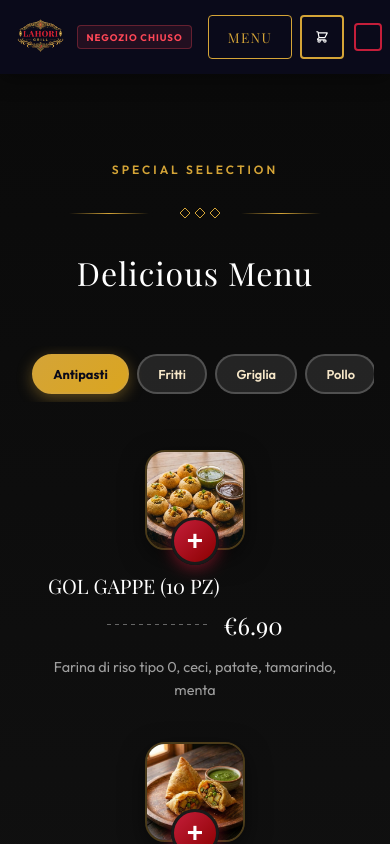
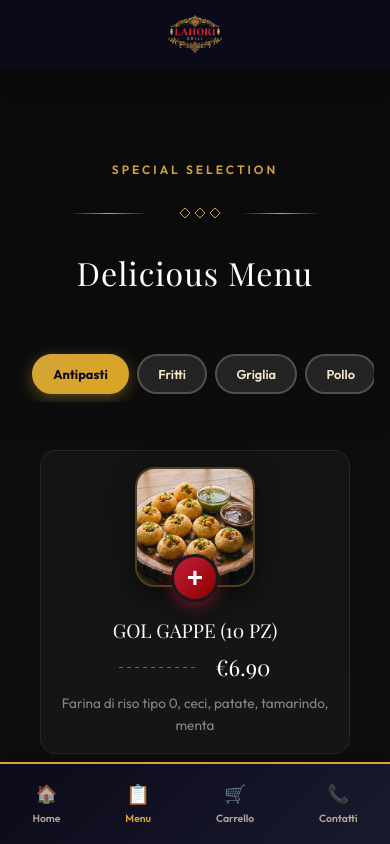
Before and after one commit to krishanu8219/lahori-grill-restaurant-website, a Next.js app: page /menu in a window 390 px wide. Shown: the top 844 px of the page. Built offline with nearby package versions, Linux system fonts and the light colour scheme; a web font is replaced by a local one.

Commit message:
feat: major mobile UX overhaul - sticky cart bar, bottom nav, minimal header, phone number (+39 351 294 9055), 2x logo on homepage

```diff
--- a/app/globals.css
+++ b/app/globals.css
@@ -779,6 +779,25 @@ a {
   line-height: 1.6;
 }
 
+/* Clickable contact items */
+.contact-item-link {
+  text-decoration: none;
+  padding: 1rem;
+  margin: -1rem;
+  border-radius: var(--radius-md);
+  transition: all 0.3s ease;
+  cursor: pointer;
+}
+
+.contact-item-link:hover,
+.contact-item-link:focus {
+  background: rgba(212, 164, 55, 0.1);
+}
+
+.contact-item-link:active {
+  background: rgba(212, 164, 55, 0.2);
+}
+
 .contact-map {
   border-radius: var(--radius-lg);
   overflow: hidden;
@@ -962,78 +981,67 @@ a {
 }
 
 @media (max-width: 768px) {
+
+  /* Minimal header - logo only on mobile */
   .nav {
-    padding: 0.8rem 0.5rem;
-    /* Increase vertical padding */
-    gap: 0.3rem;
-    /* Reduce gap */
+    padding: 0.6rem 1rem;
+    justify-content: center;
     border-bottom: none;
   }
 
+  /* FORCE hide all nav buttons on mobile - using bottom nav instead */
   .nav-right {
-    gap: 0.3rem;
-  }
-
-  /* Make logo prominent but fit */
+    display: none !important;
+  }
+
+  .btn-order-now,
+  .btn-order-now.closed,
+  .btn-menu-header,
+  .cart-icon-btn {
+    display: none !important;
+  }
+
+  /* Center and size the logo */
   .logo-img {
-    height: 48px;
-    /* Slightly bigger logo */
+    height: 50px;
     width: auto;
   }
 
-  /* Compact Order/Closed Button */
-  .btn-order-now,
-  .btn-order-now.closed {
-    padding: 0.3rem 0.5rem;
-    font-size: 0.6rem;
-    /* Smaller font */
-    white-space: nowrap;
-    border-radius: 4px;
-  }
-
-  /* Compact Menu Button */
-  .btn-menu-header {
-    margin-left: 0.1rem;
-    padding: 0 0.5rem;
-    font-size: 0.65rem;
-    height: 28px;
-    /* Fixed height 28px */
-    display: inline-flex;
+  /* Homepage: 2x bigger logo */
+  .header-homepage .logo-img {
+    height: 100px;
+    width: auto;
+  }
+
+  .logo {
+    margin: 0 auto;
+  }
+
+  /* Hide mobile menu toggle - using bottom nav */
+  .menu-toggle {
+    display: none !important;
+  }
+
+  .mobile-menu {
+    display: none !important;
+  }
+
+  /* Center footer on mobile */
+  .footer-brand {
+    display: flex;
+    flex-direction: column;
     align-items: center;
-    justify-content: center;
-    line-height: normal;
-  }
-
-  /* Adjust Cart Icon Wrapper */
-  .cart-icon-btn {
-    width: 28px;
-    /* Fixed height 28px */
-    height: 28px;
-  }
-
-  .cart-icon-btn svg {
-    width: 14px;
-    height: 14px;
-  }
-
-  /* Adjust Menu Toggle */
-  .menu-toggle {
-    width: 28px;
-    /* Fixed height 28px */
-    height: 28px;
-    padding: 6px 4px;
-    /* Adjusted padding */
-    margin-left: 0.1rem;
-  }
-
-  .menu-toggle span {
-    width: 16px;
-  }
-
-  /* Make footer logo prominent on mobile */
+    text-align: center;
+  }
+
   .footer-logo-img {
-    height: 120px;
+    height: 100px;
     width: auto;
+    margin: 0 auto;
+  }
+
+  .footer-tagline {
+    text-align: center;
   }
 }
 
@@ -3096,26 +3104,60 @@ a {
 
   .menu-grid-row {
     grid-template-columns: 1fr;
-    gap: 2.5rem;
-    padding: 0 1rem;
-  }
-
+    gap: 1.5rem;
+    padding: 0 0.75rem;
+  }
+
+  /* Full-width card layout on mobile */
   .delicious-menu-item {
     flex-direction: column;
-    align-items: center;
-    text-align: center;
+    align-items: stretch;
+    text-align: left;
+    background: rgba(255, 255, 255, 0.03);
+    border-radius: 16px;
+    padding: 1rem;
+    border: 1px solid rgba(255, 255, 255, 0.08);
+  }
+
+  .menu-item-image-wrapper {
+    width: 100%;
+    display: flex;
+    justify-content: center;
+    margin-bottom: 0.5rem;
+  }
+
+  .menu-item-image-box {
+    width: 140px;
+    height: 140px;
   }
 
   .delicious-menu-content {
     width: 100%;
   }
 
+  .menu-item-header-row {
+    justify-content: center;
+    flex-wrap: wrap;
+  }
+
+  .delicious-item-name {
+    text-align: center;
+    width: 100%;
+  }
+
   .menu-item-price-line {
     justify-content: center;
+    margin: 0.5rem 0;
+  }
+
+  .delicious-item-desc {
+    text-align: center;
+    font-size: 0.85rem;
+    opacity: 0.8;
   }
 
   .connecting-dots {
-    max-width: 100px;
+    max-width: 80px;
   }
 }
 
@@ -3125,16 +3167,21 @@ a {
   }
 
   .delicious-item-name {
-    font-size: 1.25rem;
+    font-size: 1.2rem;
   }
 
   .delicious-item-price {
-    font-size: 1.5rem;
+    font-size: 1.4rem;
   }
 
   .menu-item-image-box {
-    width: 100px;
-    height: 100px;
+    width: 120px;
+    height: 120px;
+  }
+
+  .menu-grid-row {
+    gap: 1.25rem;
+    padding: 0 0.5rem;
   }
 }
 
@@ -4016,3 +4063,218 @@ a {
 .step-circle.completed {
   background: linear-gradient(135deg, var(--color-gold), #c9922e);
 }
+
+/* ========================================
+   STICKY CART BAR (MOBILE)
+   ======================================== */
+.sticky-cart-bar {
+  display: none;
+  position: fixed;
+  bottom: 0;
+  left: 0;
+  right: 0;
+  background: linear-gradient(135deg, var(--color-dark) 0%, #1a1a2e 100%);
+  border-top: 2px solid var(--color-gold);
+  padding: 0.75rem 1rem;
+  z-index: 1000;
+  box-shadow: 0 -4px 20px rgba(0, 0, 0, 0.3);
+  animation: slideUp 0.3s ease-out;
+}
+
+@keyframes slideUp {
+  from {
+    transform: translateY(100%);
+  }
+
+  to {
+    transform: translateY(0);
+  }
+}
+
+.sticky-cart-content {
+  display: flex;
+  justify-content: space-between;
+  align-items: center;
+  max-width: 600px;
+  margin: 0 auto;
+  gap: 1rem;
+}
+
+.sticky-cart-info {
+  display: flex;
+  align-items: center;
+  gap: 0.5rem;
+  color: var(--color-cream);
+  font-size: 0.9rem;
+}
+
+.sticky-cart-icon {
+  font-size: 1.2rem;
+}
+
+.sticky-cart-count {
+  font-weight: 500;
+}
+
+.sticky-cart-separator {
+  opacity: 0.5;
+}
+
+.sticky-cart-total {
+  font-weight: 700;
+  color: var(--color-gold);
+  font-size: 1.1rem;
+}
+
+.sticky-cart-btn {
+  padding: 0.75rem 1.5rem;
+  background: linear-gradient(135deg, var(--color-gold) 0%, var(--color-mustard) 100%);
+  color: var(--color-dark);
+  font-weight: 700;
+  font-size: 0.85rem;
+  border-radius: 25px;
+  text-decoration: none;
+  white-space: nowrap;
+  box-shadow: 0 4px 15px rgba(212, 164, 55, 0.4);
+  transition: all 0.3s ease;
+}
+
+.sticky-cart-btn:hover {
+  transform: scale(1.05);
+  box-shadow: 0 6px 20px rgba(212, 164, 55, 0.5);
+}
+
+/* Show only on mobile */
+@media (max-width: 768px) {
+  .sticky-cart-bar {
+    display: block;
+  }
+
+  /* Default: position at top (replaces header on non-home pages) */
+  .sticky-cart-top {
+    top: 0;
+    bottom: auto;
+    border-top: none;
+    border-bottom: 2px solid var(--color-gold);
+    animation: slideDown 0.3s ease-out;
+  }
+
+  @keyframes slideDown {
+    from {
+      transform: translateY(-100%);
+    }
+
+    to {
+      transform: translateY(0);
+    }
+  }
+
+  /* Homepage: position below header */
+  .sticky-cart-below-header {
+    top: 70px;
+    /* Below header */
+    bottom: auto;
+    border-top: none;
+    border-bottom: 2px solid var(--color-gold);
+    animation: slideDown 0.3s ease-out;
+  }
+
+  /* Hide header when cart bar is at top (non-home pages) */
+  body:has(.sticky-cart-top) .header {
+    display: none !important;
+  }
+
+  /* Add padding to main content */
+  body:has(.sticky-cart-top) main {
+    padding-top: 60px;
+  }
+
+  body:has(.sticky-cart-below-header) main {
+    padding-top: 130px;
+  }
+}
+
+/* ========================================
+   BOTTOM NAVIGATION (MOBILE)
+   ======================================== */
+.bottom-nav {
+  display: none;
+  position: fixed;
+  bottom: 0;
+  left: 0;
+  right: 0;
+  background: linear-gradient(135deg, var(--color-dark) 0%, #1a1a2e 100%);
+  border-top: 2px solid var(--color-gold);
+  padding: 0.6rem 0;
+  padding-bottom: calc(0.6rem + env(safe-area-inset-bottom, 0));
+  z-index: 999;
+  box-shadow: 0 -4px 20px rgba(0, 0, 0, 0.3);
+}
+
+.bottom-nav-items {
+  display: flex;
+  justify-content: space-around;
+  align-items: center;
+  max-width: 400px;
+  margin: 0 auto;
+}
+
+.bottom-nav-item {
+  display: flex;
+  flex-direction: column;
+  align-items: center;
+  gap: 0.2rem;
+  padding: 0.4rem 0.8rem;
+  text-decoration: none;
+  color: var(--color-cream);
+  font-size: 0.65rem;
+  font-weight: 600;
+  transition: all 0.2s ease;
+  opacity: 0.7;
+}
+
+.bottom-nav-item.active,
+.bottom-nav-item:hover {
+  color: var(--color-gold);
+  opacity: 1;
+}
+
+.bottom-nav-icon {
+  font-size: 1.1rem;
+}
+
+.bottom-nav-item.active .bottom-nav-icon {
+  transform: scale(1.1);
+}
+
+/* Cart badge on bottom nav */
+.bottom-nav-cart-badge {
+  position: relative;
+}
+
+.bottom-nav-badge {
+  position: absolute;
+  top: -8px;
+  right: -8px;
+  width: 18px;
+  height: 18px;
+  background: var(--color-red);
+  color: white;
+  font-size: 0.65rem;
+  font-weight: 700;
+  border-radius: 50%;
+  display: flex;
+  align-items: center;
+  justify-content: center;
+}
+
+@media (max-width: 768px) {
+  .bottom-nav {
+    display: block;
+  }
+
+  /* Add padding to footer to prevent overlap */
+  .footer {
+    padding-bottom: 70px;
+  }
+}
--- a/app/layout.js
+++ b/app/layout.js
@@ -1,6 +1,8 @@
 import { Outfit, Playfair_Display } from 'next/font/google';
 import './globals.css';
 import { CartProvider } from '@/context/CartContext';
+import BottomNav from '@/components/BottomNav';
+import StickyCartBar from '@/components/Cart/StickyCartBar';
 
 const outfit = Outfit({
   subsets: ['latin'],
@@ -31,6 +33,8 @@ export default function RootLayout({ children }) {
       <body suppressHydrationWarning>
         <CartProvider>
           {children}
+          <StickyCartBar />
+          <BottomNav />
         </CartProvider>
       </body>
     </html>
--- a/app/page.js
+++ b/app/page.js
@@ -9,8 +9,8 @@ import Footer from '@/components/Footer';
 export default function Home() {
   return (
     <>
-      <Header />
-      <main>
+      <Header isHomepage={true} />
+      <main className="is-homepage">
         <Hero />
         <Marquee />
         <About />
--- /dev/null
+++ b/components/BottomNav.jsx
@@ -0,0 +1,41 @@
+'use client';
+
+import Link from 'next/link';
+import { usePathname } from 'next/navigation';
+import { useCart } from '@/context/CartContext';
+
+export default function BottomNav() {
+    const pathname = usePathname();
+    const { state } = useCart();
+
+    const itemCount = state.items.reduce((sum, item) => sum + item.quantity, 0);
+
+    const navItems = [
+        { href: '/', label: 'Home', icon: '🏠' },
+        { href: '/menu', label: 'Menu', icon: '📋' },
+        { href: '/checkout', label: 'Carrello', icon: '🛒', showBadge: true },
+        { href: '/#contact', label: 'Contatti', icon: '📞' },
+    ];
+
+    return (
+        <nav className="bottom-nav">
+            <div className="bottom-nav-items">
+                {navItems.map((item) => (
+                    <Link
+                        key={item.href}
+                        href={item.href}
+                        className={`bottom-nav-item ${pathname === item.href ? 'active' : ''}`}
+                    >
+                        <span className={`bottom-nav-icon ${item.showBadge ? 'bottom-nav-cart-badge' : ''}`}>
+                            {item.icon}
+                            {item.showBadge && itemCount > 0 && (
+                                <span className="bottom-nav-badge">{itemCount > 9 ? '9+' : itemCount}</span>
+                            )}
+                        </span>
+                        <span>{item.label}</span>
+                    </Link>
+                ))}
+            </div>
+        </nav>
+    );
+}
--- /dev/null
+++ b/components/Cart/StickyCartBar.jsx
@@ -0,0 +1,36 @@
+'use client';
+
+import Link from 'next/link';
+import { usePathname } from 'next/navigation';
+import { useCart, calculateTotal } from '@/context/CartContext';
+
+export default function StickyCartBar() {
+    const { state } = useCart();
+    const pathname = usePathname();
+
+    const itemCount = state.items.reduce((sum, item) => sum + item.quantity, 0);
+    const total = calculateTotal(state.items);
+
+    // Don't show if cart is empty
+    if (itemCount === 0) return null;
+
+    // Homepage: below header. Other pages: at top (replacing header)
+    const isHomePage = pathname === '/';
+    const positionClass = isHomePage ? 'sticky-cart-bar sticky-cart-below-header' : 'sticky-cart-bar sticky-cart-top';
+
+    return (
+        <div className={positionClass}>
+            <div className="sticky-cart-content">
+                <div className="sticky-cart-info">
+                    <span className="sticky-cart-icon">🛒</span>
+                    <span className="sticky-cart-count">{itemCount} {itemCount === 1 ? 'articolo' : 'articoli'}</span>
+                    <span className="sticky-cart-separator">·</span>
+                    <span className="sticky-cart-total">€{total.toFixed(2)}</span>
+                </div>
+                <Link href="/checkout" className="sticky-cart-btn">
+                    Vai al Checkout →
+                </Link>
+            </div>
+        </div>
+    );
+}
--- a/components/Header.jsx
+++ b/components/Header.jsx
@@ -7,7 +7,7 @@ import CartIcon from './Cart/CartIcon';
 import CartDrawer from './Cart/CartDrawer';
 import { getStoreStatus } from '@/lib/storeStatus';
 
-export default function Header() {
+export default function Header({ isHomepage = false }) {
     const [isMenuOpen, setIsMenuOpen] = useState(false);
     const [isCartOpen, setIsCartOpen] = useState(false);
     const [storeStatus, setStoreStatus] = useState({ isOpen: true, statusText: '', nextOpen: '' });
@@ -38,7 +38,7 @@ export default function Header() {
 
     return (
         <>
-            <header className="header" id="header">
+            <header className={`header ${isHomepage ? 'header-homepage' : ''}`} id="header">
                 <nav className="nav">
                     <Link href="/" className="logo">
                         <Image
```
Also changed, not shown: components/Contact.jsx (+12 -6 lines), 2 other files (tests, documents, lock files or other folders).
